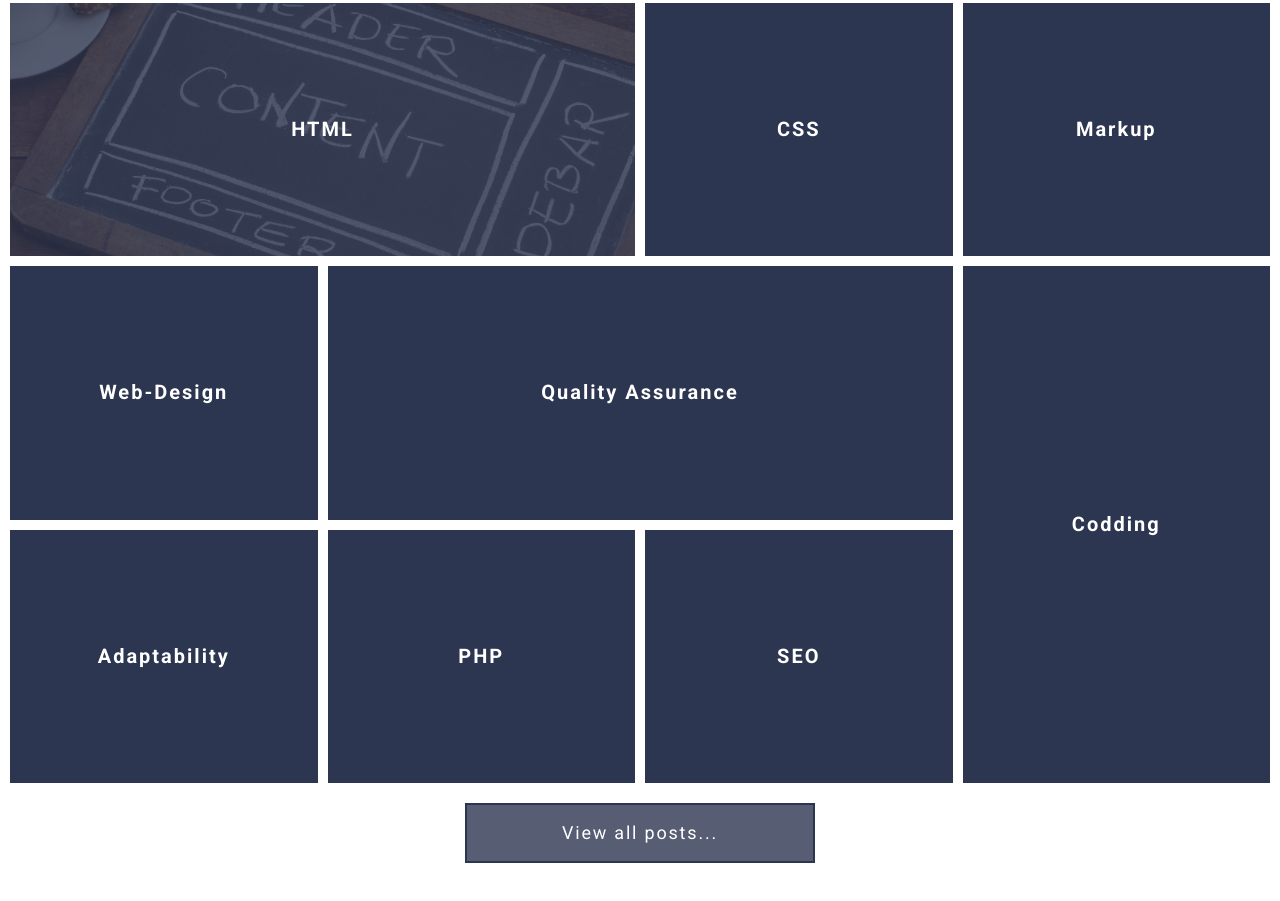
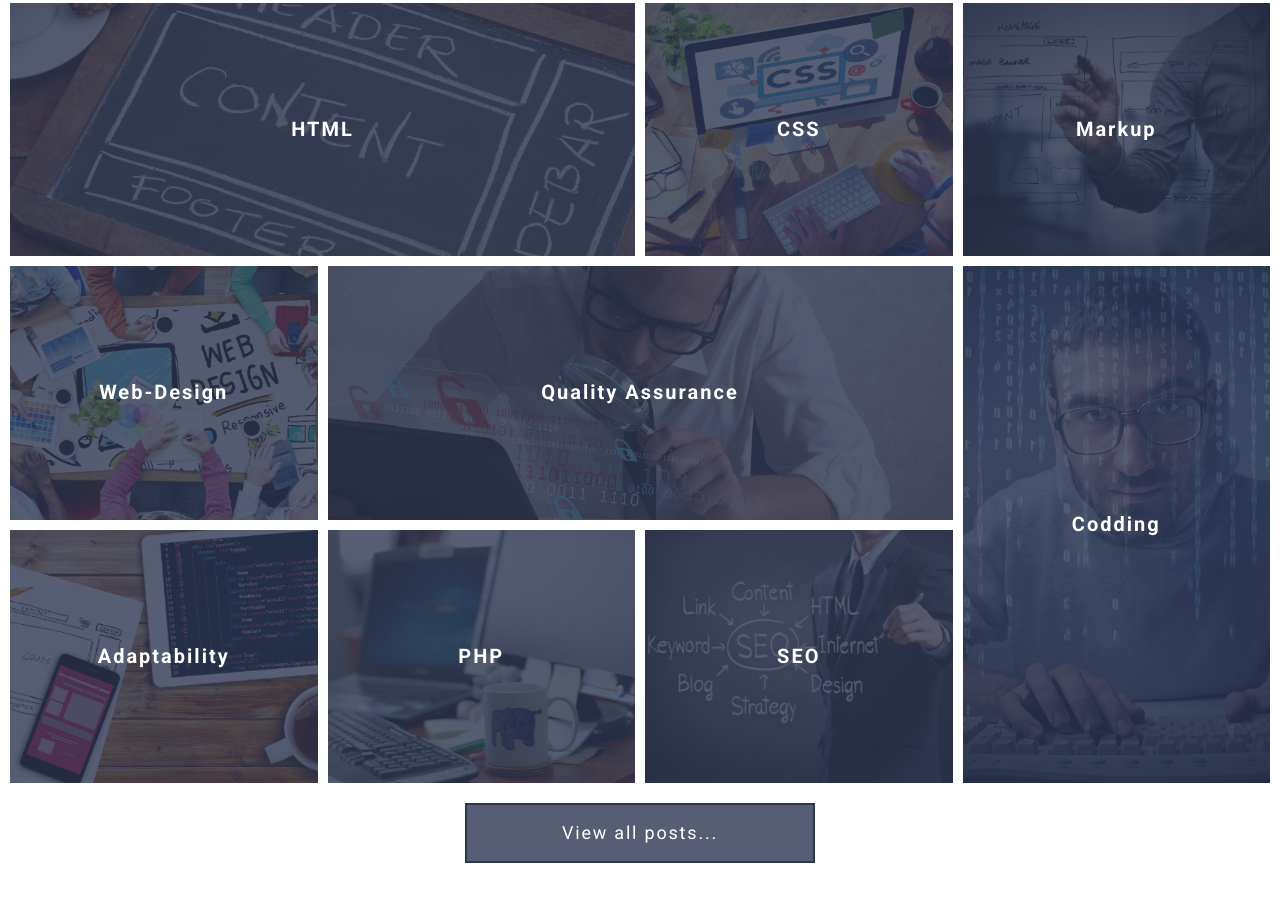
Before and after one commit to Dima-skillup/grid-template, a website: page index.html in a window 1280 px wide. Shown: the part 807-1708 px from the top of the page. Drawn offline with nearby package versions, Linux system fonts and the light colour scheme; the site is published under a folder, as on GitHub Pages, so addresses that start at the root find nothing.

Commit message:
Оптимизация skills картинок

```diff
--- a/index.html
+++ b/index.html
@@ -68,43 +68,43 @@
       </article>
       <article class="skill-item">
         <div class="skill-item__overlay" style="background-color: $color-primary; opacity: 0.8;"></div>
-        <div class="skill-item__image" style="background-image: url('/assets/img/img-css.png');"></div>
+        <div class="skill-item__image" style="background-image: url('assets/img/img-css.png');"></div>
         <h3 class="skill-item__title"><a class="skill-item__link" href="#">CSS</a></h3>
       </article>
       <article class="skill-item">
         <div class="skill-item__overlay" style="background-color: $color-primary; opacity: 0.8;"></div>
-        <div class="skill-item__image" style="background-image: url('/assets/img/img-markup.png');"></div>
+        <div class="skill-item__image" style="background-image: url('assets/img/img-markup.png');"></div>
         <h3 class="skill-item__title"><a class="skill-item__link" href="#">Markup</a></h3>
       </article>
       <article class="skill-item">
         <div class="skill-item__overlay" style="background-color: $color-primary; opacity: 0.8;"></div>
-        <div class="skill-item__image" style="background-image: url('/assets/img/img-webdesign.png');"></div>
+        <div class="skill-item__image" style="background-image: url('assets/img/img-webdesign.png');"></div>
         <h3 class="skill-item__title"><a class="skill-item__link" href="#">Web-Design</a></h3>
       </article>
       <article class="skill-item">
         <div class="skill-item__overlay" style="background-color: $color-primary; opacity: 0.8;"></div>
-        <div class="skill-item__image" style="background-image: url('/assets/img/img-qa.png');"></div>
+        <div class="skill-item__image" style="background-image: url('assets/img/img-qa.png');"></div>
         <h3 class="skill-item__title"><a class="skill-item__link" href="#">Quality Assurance</a></h3>
       </article>
 
       <article class="skill-item">
         <div class="skill-item__overlay" style="background-color: $color-primary; opacity: 0.8;"></div>
-        <div class="skill-item__image" style="background-image: url('/assets/img/img-codding.png');"></div>
+        <div class="skill-item__image" style="background-image: url('assets/img/img-codding.png');"></div>
         <h3 class="skill-item__title"><a class="skill-item__link" href="#">Codding</a></h3>
       </article>
       <article class="skill-item">
         <div class="skill-item__overlay" style="background-color: $color-primary; opacity: 0.8;"></div>
-        <div class="skill-item__image" style="background-image: url('/assets/img/img-adaptability.png');"></div>
+        <div class="skill-item__image" style="background-image: url('assets/img/img-adaptability.png');"></div>
         <h3 class="skill-item__title"><a class="skill-item__link" href="#">Adaptability</a></h3>
       </article>
       <article class="skill-item">
         <div class="skill-item__overlay" style="background-color: $color-primary; opacity: 0.8;"></div>
-        <div class="skill-item__image" style="background-image: url('/assets/img/img-php.png');"></div>
+        <div class="skill-item__image" style="background-image: url('assets/img/img-php.png');"></div>
         <h3 class="skill-item__title"><a class="skill-item__link" href="#">PHP</a></h3>
       </article>
       <article class="skill-item">
         <div class="skill-item__overlay" style="background-color: $color-primary; opacity: 0.8;"></div>
-        <div class="skill-item__image" style="background-image: url('/assets/img/img-seo.png');"></div>
+        <div class="skill-item__image" style="background-image: url('assets/img/img-seo.png');"></div>
         <h3 class="skill-item__title"><a class="skill-item__link" href="#">SEO</a></h3>
       </article>
     </div>
```
